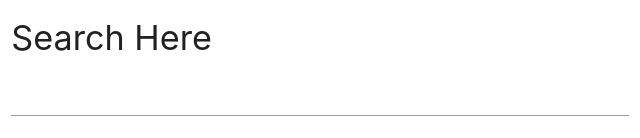
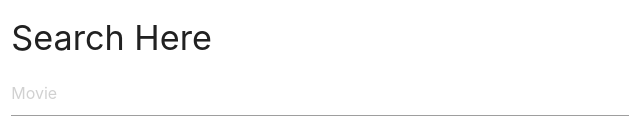
Before and after one commit to btijerino16/GROUP-PROJECT-6, a plain HTML site: page index.html in a window 1280 px wide. Shown: the part 184-322 px from the top of the page, 0-640 px from the left. Drawn offline with nearby package versions, Linux system fonts and the light colour scheme; files that its build step writes are made by us from their sources.

Commit message:
landing page test

```diff
--- a/index.html
+++ b/index.html
@@ -24,7 +24,7 @@
               <div class="row">
                 <div class="input-field col s6">
                     <h4>Search Here</h4>
-                  <input placeholder="" id="search-it" type="text" class="validate">
+                  <input placeholder="Movie" id="search-it" type="text" class="validate">
                   <label for="first_name"></label>
                 </div>
     </main>
```
